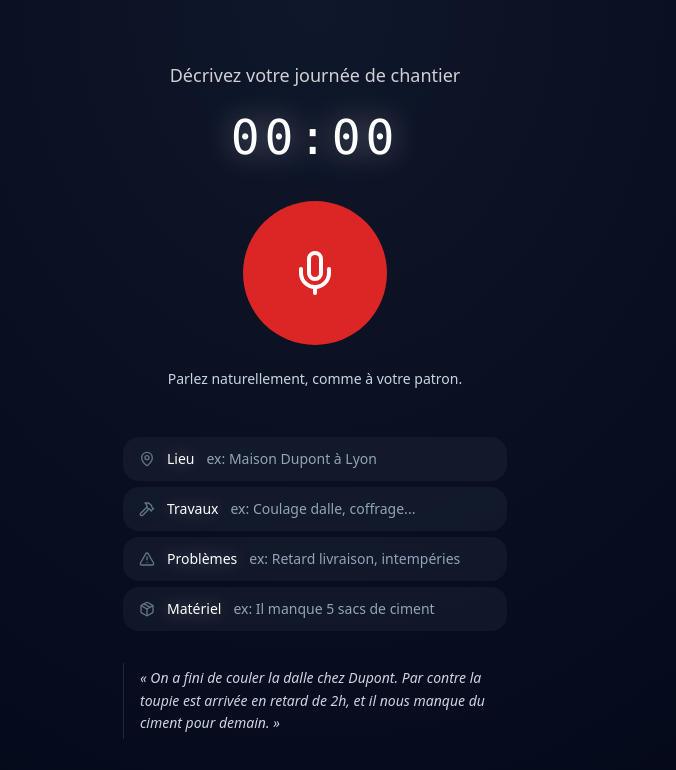
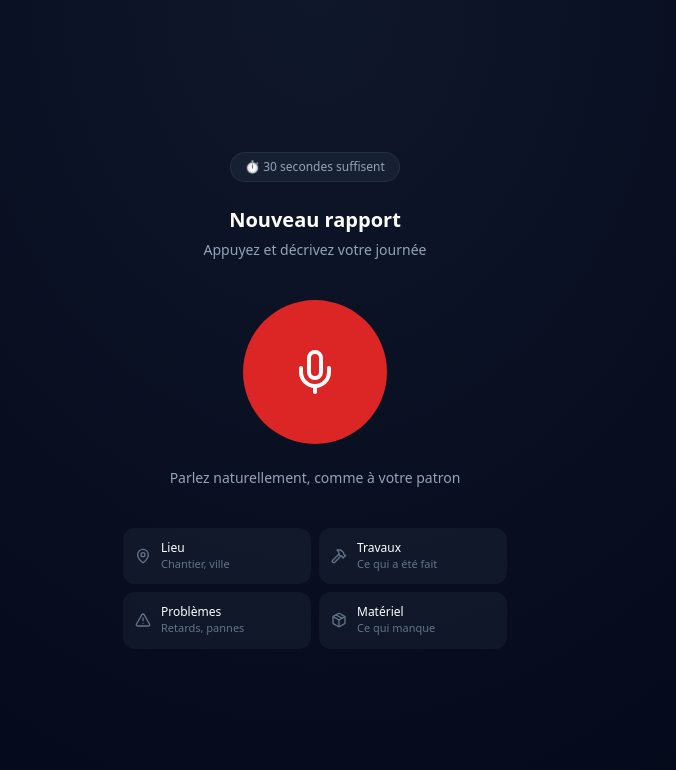
Before and after one commit to lgttte/voicereport, a Next.js app: page / in a window 1280 px wide. Shown: the top 770 px of the page, without its empty margins (325-1001 px from the left). Built offline with nearby package versions, Linux system fonts and the light colour scheme.

Commit message:
UX overhaul: recording wave bars, synthese AI, severity colors, simplified email, visual hierarchy

```diff
--- a/app/page.tsx
+++ b/app/page.tsx
@@ -29,6 +29,7 @@ type Stage = "idle" | "recording" | "preview" | "processing" | "review" | "succe
 
 type ReportSections = {
   statut_global: string;
+  synthese?: string;
   lieu_chantier?: string;
   rapporteur?: string;
   meteo?: string;
@@ -45,6 +46,12 @@ function formatTime(seconds: number): string {
   const m = Math.floor(seconds / 60).toString().padStart(2, "0");
   const s = (seconds % 60).toString().padStart(2, "0");
   return `${m}:${s}`;
+}
+
+function parseSeverity(item: string): { level: "critique" | "attention" | "normal"; text: string } {
+  if (item.startsWith("[Critique]")) return { level: "critique", text: item.replace(/^\[Critique\]\s*/, "") };
+  if (item.startsWith("[Attention]")) return { level: "attention", text: item.replace(/^\[Attention\]\s*/, "") };
+  return { level: "normal", text: item };
 }
 
 function buildReportText(report: ReportSections) {
@@ -86,6 +93,7 @@ export default function Home() {
   const [isPlaying, setIsPlaying] = useState(false);
   const [playbackTime, setPlaybackTime] = useState(0);
   const [audioDuration, setAudioDuration] = useState(0);
+  const [showEmailEdit, setShowEmailEdit] = useState(false);
 
   const mediaRecorderRef = useRef<MediaRecorder | null>(null);
   const chunksRef = useRef<Blob[]>([]);
@@ -363,9 +371,9 @@ export default function Home() {
   // ── Statut global badge logic ──
   const statutRaw = report?.statut_global || "";
   const statutLevel: "green" | "orange" | "red" | "none" =
-    statutRaw.includes("🟢") || statutRaw.toLowerCase().includes("fluide") ? "green"
-    : statutRaw.includes("🟠") || statutRaw.toLowerCase().includes("difficulte") ? "orange"
-    : statutRaw.includes("🔴") || statutRaw.toLowerCase().includes("critique") || statutRaw.toLowerCase().includes("probleme") ? "red"
+    /bon\s*d[eé]roulement|fluide|🟢/i.test(statutRaw) ? "green"
+    : /quelques?\s*difficult[eé]s?|🟠/i.test(statutRaw) ? "orange"
+    : /critique|🔴|urgent|grave|probl[eè]me/i.test(statutRaw) ? "red"
     : "none";
 
   const statutStyles: Record<string, string> = {
@@ -373,6 +381,16 @@ export default function Home() {
     orange: "border-amber-500/30   bg-amber-500/10   text-amber-300",
     red:    "border-red-500/30     bg-red-500/10     text-red-300",
     none:   "border-slate-700      bg-slate-800/50    text-slate-300",
+  };
+
+  const statutEmoji: Record<string, string> = { green: "🟢", orange: "🟠", red: "🔴", none: "📋" };
+  const statutLabel: Record<string, string> = { green: "Bon déroulement", orange: "Quelques difficultés", red: "Situation critique", none: statutRaw };
+
+  const sectionCardStyles: Record<string, { border: string; icon: string }> = {
+    "Travaux réalisés":     { border: "border-l-emerald-400", icon: "text-emerald-400" },
+    "Problèmes rencontrés": { border: "border-l-red-400",     icon: "text-red-400" },
+    "Matériel manquant":    { border: "border-l-amber-400",   icon: "text-amber-400" },
+    "À prévoir":            { border: "border-l-sky-400",     icon: "text-sky-400" },
   };
 
   const reportSections = [
@@ -394,9 +412,9 @@ export default function Home() {
 
           <div className="relative z-10 flex flex-col items-center w-full max-w-sm text-center">
             <CheckCircle className="h-24 w-24 text-emerald-400 animate-scaleIn mb-8" />
-            <h1 className="text-3xl font-bold text-white mb-3 animate-fadeInUp stagger-2">Rapport envoyé avec succès&nbsp;!</h1>
+            <h1 className="text-3xl font-bold text-white mb-3 animate-fadeInUp stagger-2">Rapport envoyé&nbsp;!</h1>
             <p className="text-base text-slate-400 mb-10 leading-relaxed animate-fadeInUp stagger-3">
-              Le récapitulatif a bien été transmis par email à <span className="font-medium text-slate-200">{recipientEmail}</span>.
+              Transmis par email à <span className="font-medium text-slate-200">{recipientEmail}</span>
             </p>
             <button
               type="button"
@@ -404,7 +422,7 @@ export default function Home() {
               className="flex items-center gap-2.5 rounded-xl bg-sky-500 px-8 py-4 text-sm font-semibold text-white shadow-lg shadow-sky-500/20 transition-all duration-200 hover:bg-sky-400 hover:scale-[1.02] active:scale-[0.98] animate-fadeInUp stagger-4"
             >
               <Mic className="h-4 w-4" />
-              Faire un nouveau rapport
+              Nouveau rapport
             </button>
           </div>
         </main>
@@ -512,85 +530,104 @@ export default function Home() {
       );
     }
 
+    // ── Recording screen ──
+    if (isRecording) {
       return (
         <main className="relative min-h-screen bg-[radial-gradient(ellipse_at_top,_var(--tw-gradient-stops))] from-slate-900 to-slate-950 flex flex-col items-center justify-center overflow-hidden px-6 py-10">
+          <div className="relative z-10 flex flex-col items-center w-full max-w-sm">
+            {/* Recording indicator */}
+            <div className="flex items-center gap-2 mb-6 animate-fadeIn">
+              <span className="h-2.5 w-2.5 rounded-full bg-red-500 blink" />
+              <span className="text-sm font-medium text-red-400">En écoute...</span>
+            </div>
 
-        <div className="relative z-10 flex flex-col items-center w-full max-w-sm">
-
-          {/* Dynamic action text — above timer */}
-          {isRecording ? (
-            <p className="mb-6 text-center text-lg font-light text-red-400 animate-pulse">
-              Enregistrement en cours...
-            </p>
-          ) : (
-            <p className="mb-6 text-center text-lg font-light text-white/80">
-              Décrivez votre journée de chantier
-            </p>
-          )}
-
-          {/* Timer — naked typography */}
-          <p className="text-5xl font-light font-mono text-white tracking-widest mb-10 drop-shadow-[0_0_15px_rgba(255,255,255,0.4)]">
+            {/* Timer */}
+            <p className="text-5xl font-light font-mono text-white tracking-widest mb-8 drop-shadow-[0_0_15px_rgba(255,255,255,0.4)]">
               {formatTime(elapsed)}
             </p>
 
-          {/* Button container — flat design */}
-          <div className="relative flex items-center justify-center">
+            {/* Sound wave visualization */}
+            <div className="flex items-center justify-center gap-[5px] h-10 mb-10">
+              {[0, 1, 2, 3, 4, 5, 6].map((i) => (
+                <div
+                  key={i}
+                  className="w-[3px] rounded-full bg-red-400/70 sound-bar"
+                  style={{ animationDelay: `${i * 0.12}s` }}
+                />
+              ))}
+            </div>
 
-
+            {/* Stop button */}
             <button
               type="button"
               onClick={handleButtonClick}
-              className={`relative z-10 flex h-36 w-36 items-center justify-center rounded-full shadow-none text-white transition-all duration-300 focus:outline-none active:scale-95 ${
-                isRecording
-                  ? "bg-red-700 hover:bg-red-600"
-                  : "bg-red-600 hover:bg-red-500 hover:scale-105"
-              }`}
+              className="relative z-10 flex h-36 w-36 items-center justify-center rounded-full bg-red-700 hover:bg-red-600 text-white transition-all duration-300 focus:outline-none active:scale-95 shadow-none pulse-ring"
             >
-              {isRecording ? (
               <Square className="h-12 w-12 fill-white" />
-              ) : (
-                <Mic className="h-12 w-12" />
-              )}
             </button>
+
+            {/* Instruction */}
+            <p className="text-sm font-light text-slate-400 mt-6">
+              Appuyez pour terminer
+            </p>
+          </div>
+        </main>
+      );
+    }
+
+    // ── Idle screen (default) ──
+    return (
+      <main className="relative min-h-screen bg-[radial-gradient(ellipse_at_top,_var(--tw-gradient-stops))] from-slate-900 to-slate-950 flex flex-col items-center justify-center overflow-hidden px-6 py-10">
+        <div className="relative z-10 flex flex-col items-center w-full max-w-sm">
+          {/* Badge */}
+          <div className="inline-flex items-center gap-1.5 rounded-full bg-slate-800/60 border border-slate-700/50 px-3.5 py-1.5 mb-6 animate-fadeIn">
+            <span className="text-xs text-slate-400">⏱️ 30 secondes suffisent</span>
           </div>
 
-          {/* Micro-copy — reassurance */}
-          <p className="text-sm font-light text-slate-300 mt-6">
-            Parlez naturellement, comme à votre patron.
+          {/* Title */}
+          <h1 className="text-xl font-semibold text-white mb-1.5 animate-fadeIn stagger-1">
+            Nouveau rapport
+          </h1>
+          <p className="text-sm font-light text-slate-400 mb-10 animate-fadeIn stagger-2">
+            Appuyez et décrivez votre journée
           </p>
 
-          {/* Guidance lines — friction-zero */}
-          {!isRecording && (
-            <div className="mt-12 w-full space-y-1.5">
+          {/* Mic button */}
+          <button
+            type="button"
+            onClick={handleButtonClick}
+            className="relative z-10 flex h-36 w-36 items-center justify-center rounded-full bg-red-600 hover:bg-red-500 hover:scale-105 text-white transition-all duration-300 focus:outline-none active:scale-95 shadow-none animate-scaleIn stagger-2"
+          >
+            <Mic className="h-12 w-12" />
+          </button>
+
+          {/* Reassurance */}
+          <p className="text-sm font-light text-slate-400 mt-6 animate-fadeIn stagger-3">
+            Parlez naturellement, comme à votre patron
+          </p>
+
+          {/* Hint chips — compact 2×2 grid */}
+          <div className="mt-10 grid grid-cols-2 gap-2 w-full">
             {([
-                { icon: MapPin,        title: "Lieu",       example: "ex: Maison Dupont à Lyon" },
-                { icon: Hammer,        title: "Travaux",    example: "ex: Coulage dalle, coffrage..." },
-                { icon: AlertTriangle, title: "Problèmes",  example: "ex: Retard livraison, intempéries" },
-                { icon: Package,       title: "Matériel",   example: "ex: Il manque 5 sacs de ciment" },
-              ] as { icon: React.ElementType; title: string; example: string }[]).map(
-                ({ icon: Icon, title, example }, idx) => (
+              { icon: MapPin,        label: "Lieu",       hint: "Chantier, ville" },
+              { icon: Hammer,        label: "Travaux",    hint: "Ce qui a été fait" },
+              { icon: AlertTriangle, label: "Problèmes",  hint: "Retards, pannes" },
+              { icon: Package,       label: "Matériel",   hint: "Ce qui manque" },
+            ] as { icon: React.ElementType; label: string; hint: string }[]).map(
+              ({ icon: Icon, label, hint }, idx) => (
                 <div
-                    key={title}
-                    className={`flex items-center gap-3 rounded-2xl bg-slate-800/40 hover:bg-slate-800/60 transition-colors duration-200 p-3 px-4 animate-fadeInUp stagger-${idx + 3}`}
+                  key={label}
+                  className={`flex items-center gap-2.5 rounded-xl bg-slate-800/40 p-3 animate-fadeInUp stagger-${idx + 4}`}
                 >
                   <Icon className="h-4 w-4 shrink-0 text-slate-500" />
-                    <span className="text-white text-sm font-medium drop-shadow-[0_0_8px_rgba(255,255,255,0.3)]">{title}</span>
-                    <span className="text-slate-400 text-sm font-light truncate">{example}</span>
+                  <div className="min-w-0">
+                    <p className="text-xs font-medium text-white">{label}</p>
+                    <p className="text-[11px] text-slate-500 truncate">{hint}</p>
+                  </div>
                 </div>
               )
             )}
           </div>
-          )}
-
-          {/* Example — minimalist quote */}
-          {!isRecording && (
-            <div className="border-l-[1.5px] border-slate-800 pl-4 py-1 mt-8 animate-fadeIn stagger-7">
-              <p className="text-slate-300 font-light text-sm italic leading-relaxed">
-                &laquo;&nbsp;On a fini de couler la dalle chez Dupont. Par contre la toupie est arrivée en retard de 2h, et il nous manque du ciment pour demain.&nbsp;&raquo;
-              </p>
-            </div>
-          )}
-
         </div>
       </main>
     );
@@ -599,15 +636,22 @@ export default function Home() {
   // Vue 2 : Validation — Mobile-first, single column
   return (
     <main className="min-h-screen bg-slate-950 px-4 pb-12 pt-8">
-      <div className="mx-auto w-full max-w-md space-y-5">
+      <div className="mx-auto w-full max-w-md space-y-4">
 
-        {/* Statut global — hero badge (tout en haut, très grand) */}
+        {/* ── Status badge — hero ── */}
         {statutRaw && (
           <div
-            className={`rounded-2xl border-2 px-5 py-5 text-center animate-scaleIn ${statutStyles[statutLevel]}`}
+            className={`rounded-2xl border-2 px-5 py-4 text-center animate-scaleIn ${statutStyles[statutLevel]}`}
           >
-            <p className="text-2xl font-bold leading-tight">{statutRaw}</p>
+            <p className="text-lg font-bold leading-tight">{statutEmoji[statutLevel]} {statutLabel[statutLevel]}</p>
           </div>
+        )}
+
+        {/* ── AI Synthesis — one-liner ── */}
+        {report?.synthese && (
+          <p className="text-sm italic text-slate-300 text-center leading-relaxed px-2 animate-fadeIn stagger-1">
+            &laquo;&nbsp;{report.synthese}&nbsp;&raquo;
+          </p>
         )}
 
         {/* Message feedback */}
@@ -626,7 +670,6 @@ export default function Home() {
             </div>
           )}
           <h1 className="text-2xl font-semibold tracking-tight text-white">Votre rapport</h1>
-          <p className="text-sm text-slate-500">Relisez, modifiez si besoin, puis envoyez.</p>
         </div>
 
         {/* Cartes du rapport / Édition */}
@@ -647,25 +690,40 @@ export default function Home() {
           <div className="space-y-3">
             {reportSections.map((section, idx) => {
               const hasItems = section.items.length > 0;
+              const cardStyle = sectionCardStyles[section.title] || { border: "border-l-slate-600", icon: "text-slate-500" };
+              const isProblemes = section.title === "Problèmes rencontrés";
               return (
                 <div
                   key={section.title}
-                  className={`rounded-xl border border-slate-800 bg-slate-900/50 p-4 animate-fadeInUp stagger-${idx + 2}`}
+                  className={`rounded-xl border border-slate-800 border-l-[3px] ${cardStyle.border} bg-slate-900/50 p-4 animate-fadeInUp stagger-${idx + 2}`}
                 >
                   <div className="mb-2 flex items-center gap-2.5">
-                    <section.icon className="h-4 w-4 shrink-0 text-slate-500" />
+                    <section.icon className={`h-4 w-4 shrink-0 ${cardStyle.icon}`} />
                     <p className="text-xs font-semibold uppercase tracking-wider text-slate-400">
                       {section.title}
                     </p>
                   </div>
                   {hasItems ? (
                     <ul className="space-y-1.5">
-                      {section.items.map((item, idx) => (
-                        <li key={idx} className="flex items-start gap-2 text-sm leading-relaxed text-slate-200">
+                      {section.items.map((item, i) => {
+                        if (isProblemes) {
+                          const { level, text } = parseSeverity(item);
+                          return (
+                            <li key={i} className="flex items-start gap-2 text-sm leading-relaxed text-slate-200">
+                              <span className={`mt-1.5 h-2 w-2 shrink-0 rounded-full ${
+                                level === "critique" ? "bg-red-500" : level === "attention" ? "bg-amber-500" : "bg-slate-500"
+                              }`} />
+                              {text}
+                            </li>
+                          );
+                        }
+                        return (
+                          <li key={i} className="flex items-start gap-2 text-sm leading-relaxed text-slate-200">
                             <span className="mt-2 h-1.5 w-1.5 shrink-0 rounded-full bg-slate-500" />
                             {item}
                           </li>
-                      ))}
+                        );
+                      })}
                     </ul>
                   ) : (
                     <p className="text-sm text-slate-500 italic">Rien à signaler</p>
@@ -740,8 +798,24 @@ export default function Home() {
           )}
         </div>
 
-        {/* Zone email */}
-        <div className="space-y-2 animate-fadeInUp stagger-7">
+        {/* Email — simplified */}
+        <div className="animate-fadeInUp stagger-7">
+          {recipientEmail && !showEmailEdit ? (
+            <div className="flex items-center justify-between rounded-xl border border-slate-800 bg-slate-900/50 px-4 py-3">
+              <div className="flex items-center gap-2.5 min-w-0">
+                <Mail className="h-4 w-4 shrink-0 text-slate-500" />
+                <span className="text-sm text-slate-200 truncate">{recipientEmail}</span>
+              </div>
+              <button
+                type="button"
+                onClick={() => setShowEmailEdit(true)}
+                className="text-xs text-slate-500 hover:text-white transition shrink-0 ml-3"
+              >
+                Modifier
+              </button>
+            </div>
+          ) : (
+            <div className="space-y-2">
               <label
                 htmlFor="email-input"
                 className="text-xs font-semibold uppercase tracking-wider text-slate-400"
@@ -755,10 +829,14 @@ export default function Home() {
                   type="email"
                   value={recipientEmail}
                   onChange={(event) => setRecipientEmail(event.target.value)}
+                  onBlur={() => { if (recipientEmail) setShowEmailEdit(false); }}
                   className="w-full rounded-xl border border-slate-800 bg-slate-900/60 py-3 pl-10 pr-4 text-sm text-slate-100 outline-none transition placeholder:text-slate-600 focus:border-sky-500 focus:ring-1 focus:ring-sky-500/30"
-              placeholder="adresse@client.com"
+                  placeholder="patron@entreprise.fr"
+                  autoFocus={showEmailEdit}
                 />
               </div>
+            </div>
+          )}
         </div>
 
         {/* Bouton principal */}
@@ -773,7 +851,7 @@ export default function Home() {
           ) : (
             <Send className="h-4 w-4" />
           )}
-          {isSending ? "Envoi en cours..." : "Valider & Envoyer"}
+          {isSending ? "Envoi en cours..." : recipientEmail ? `Envoyer à ${recipientEmail.split("@")[0]}@…` : "Valider & Envoyer"}
         </button>
 
         {/* Boutons secondaires */}
```
Also changed, not shown: app/api/process-report/route.ts (+5 -2 lines), app/globals.css (+12 -0 lines). Lines whose indentation alone changed are shown as unchanged.
